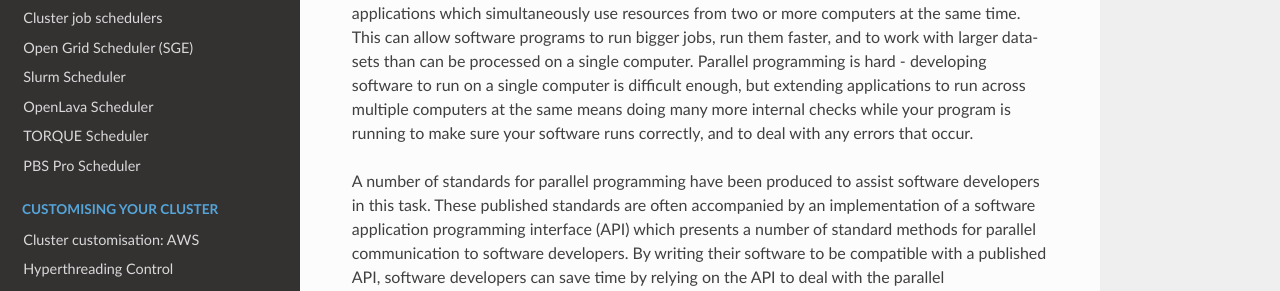
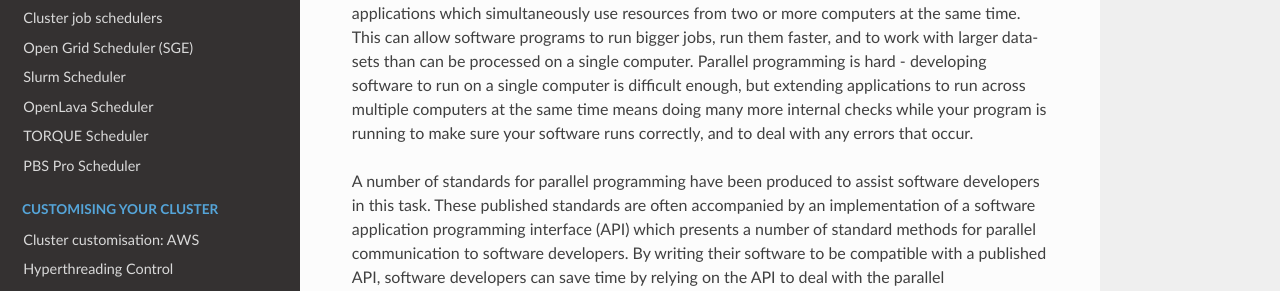
Before and after one commit to alces-software/flight-appliance-docs, a Sphinx documentation site: the page built from docs/source/mpiapps/mpiapps.rst, in a window 1280 px wide and 900 px high. Shown: the part 238-529 px from the top of the window. Built offline with Sphinx 7.4.7 and the Read the Docs theme 2.0.0, drawn with Linux system fonts in a browser that asks for light colours; part of the change alters nothing that is shown; some of the changed text lies outside the part shown.

```diff
--- a/docs/source/mpiapps/mpiapps.rst
+++ b/docs/source/mpiapps/mpiapps.rst
@@ -7,7 +7,7 @@ Parallel (MPI) Applications
 What is an MPI?
 ---------------
 
-High-performance compute clusters are often used to run *Parallel Applications* - i.e. software applications which simultaneously use resources from two or more computers at the same time. This can allow software programs to run bigger jobs, run them faster, and to work with larger data-sets than can be processed on a single computer. Parallel programming is hard - developing software to run on a single computer is difficult enough, but extending applications to run across multiple computers at the same means doing many more internal checks while your program is running to make sure your software runs correctly, and to deal with any errors that occur.
+High-performance compute clusters are often used to run *Parallel Applications* - i.e. software applications which simultaneously use resources from two or more computers at the same time. This can allow software programs to run bigger jobs, run them faster, and to work with larger data-sets than can be processed on a single computer. Parallel programming is hard - developing software to run on a single computer is difficult enough, but extending applications to run across multiple computers at the same time means doing many more internal checks while your program is running to make sure your software runs correctly, and to deal with any errors that occur.
 
 A number of standards for parallel programming have been produced to assist software developers in this task. These published standards are often accompanied by an implementation of a software application programming interface (API) which presents a number of standard methods for parallel communication to software developers. By writing their software to be compatible with a published API, software developers can save time by relying on the API to deal with the parallel communications themselves (e.g. transmitting messages, dealing with errors and timeouts, interfacing with different hardware, etc.). The APIs for parallel processing are commonly known as message-passing interfaces (MPIs).
 
@@ -21,7 +21,7 @@ A number of different MPIs are under active development; for Linux clusters, the
  - `MPICH <https://www.mpich.org/>`_; an older open-source implementation largely superceded by OpenMPI, but still available for compatibility reasons
  - `MVAPICH <http://mvapich.cse.ohio-state.edu/>`_; an open-source MPI supporting verbs transport across Infiniband fabrics
  - `Intel MPI <https://software.intel.com/en-us/intel-mpi-library>`_; a commercial MPI optimised for Intel CPUs and interconnects
- - `IBM Platform MPI <http://www-03.ibm.com/systems/uk/platformcomputing/products/mpi/>`_, HPMPI; commercial MPIs optimised for particular commercial applications and interconnects
+ - `IBM Platform MPI <https://www.ibm.com/developerworks/downloads/im/mpi/>`_, HPMPI; commercial MPIs optimised for particular commercial applications and interconnects
 
 The choice of which MPI to use for any particular use-case can depend on the application you want to run, the hardware you have available to run it on, if you have a license for a commercial application, and many other factors. Discussion and comparison of the available MPIs is outside the scope of this documentation - however, it should be possible to install and run any application that supports your underlying platform type and Linux distribution on an Alces Flight Compute cluster.
 
@@ -61,7 +61,7 @@ The example below demonstrates how to manually run the **Intel Message-passing B
      - ``alces gridware depot enable benchmark``
 
 
-  2. Create a list of compute nodes to run the job on. The following command will use your **genders** group to create a hostfile with one hostname per line:
+  2. Create a list of compute nodes to run the job on. The following command will use your **genders** group to create a hostfile with one hostname per line (the pdsh module will need to be loaded if it hasn't already with ``module load services/pdsh``):
 
      - ``cd ; nodeattr -n nodes > mynodesfile``
 
```
